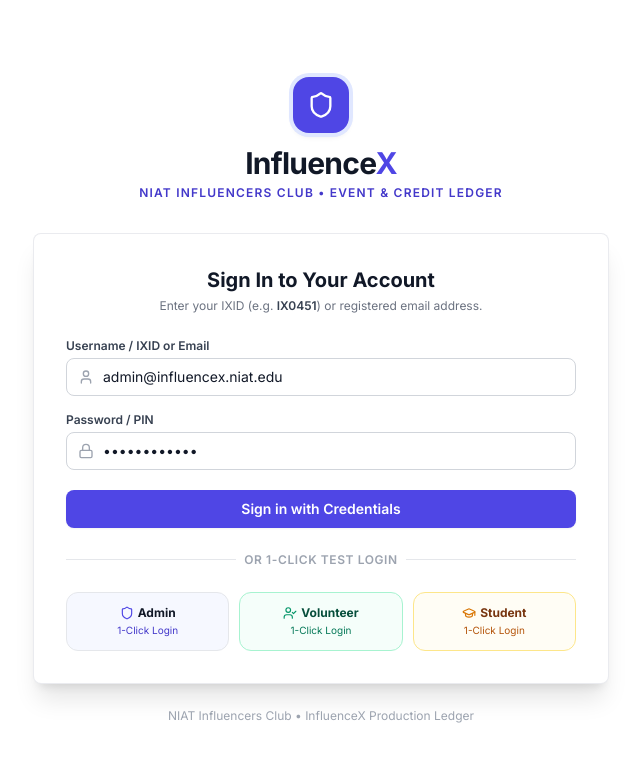
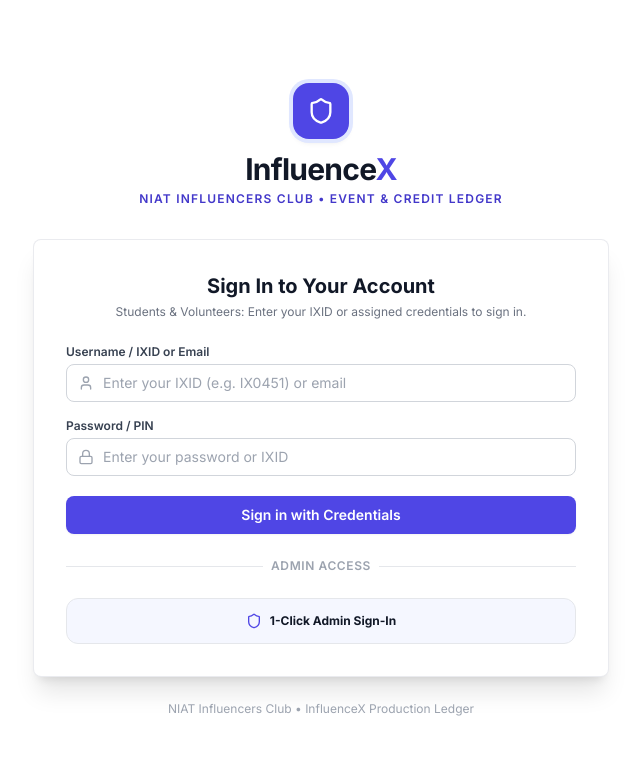
Before and after one commit to shankss-18/influenceX, a React (Vite) app in the folder client/: page /login in a window 1280 px wide. Shown: the top 762 px of the page, without its empty margins (319-959 px from the left). Built offline with nearby package versions, Linux system fonts and the light colour scheme; no server answers.

Commit message:
UI Cleanup & Vercel API Proxy: remove volunteer/student sample login buttons, allow only 1-click admin login, and add Vercel API proxy rewrite

```diff
--- a/client/src/pages/LoginPage.tsx
+++ b/client/src/pages/LoginPage.tsx
@@ -11,8 +11,8 @@ export const LoginPage: React.FC = () => {
   const location = useLocation();
   const { login, isAuthenticated, user } = useAuth();
 
-  const [identifier, setIdentifier] = useState<string>('admin@influencex.niat.edu');
-  const [password, setPassword] = useState<string>('Admin@123456');
+  const [identifier, setIdentifier] = useState<string>('');
+  const [password, setPassword] = useState<string>('');
   const [isLoading, setIsLoading] = useState<boolean>(false);
   const [activeRoleLoading, setActiveRoleLoading] = useState<string | null>(null);
   const [errorMsg, setErrorMsg] = useState<string | null>(null);
@@ -102,7 +102,7 @@ export const LoginPage: React.FC = () => {
             <div className="text-center mb-6">
               <h2 className="text-xl font-bold text-gray-900">Sign In to Your Account</h2>
               <p className="text-xs text-gray-500 mt-1">
-                Enter your IXID (e.g. <span className="font-semibold text-gray-700">IX0451</span>) or registered email address.
+                Students & Volunteers: Enter your IXID or assigned credentials to sign in.
               </p>
             </div>
 
@@ -125,7 +125,7 @@ export const LoginPage: React.FC = () => {
                 <Input
                   type="text"
                   required
-                  placeholder="e.g. IX0451 or admin@influencex.niat.edu"
+                  placeholder="Enter your IXID (e.g. IX0451) or email"
                   value={identifier}
                   onChange={(e) => setIdentifier(e.target.value)}
                   leftIcon={<User className="w-4 h-4 text-gray-400" />}
@@ -140,7 +140,7 @@ export const LoginPage: React.FC = () => {
                 <Input
                   type="password"
                   required
-                  placeholder="••••••••••••"
+                  placeholder="Enter your password or IXID"
                   value={password}
                   onChange={(e) => setPassword(e.target.value)}
                   leftIcon={<Lock className="w-4 h-4 text-gray-400" />}
@@ -168,65 +168,25 @@ export const LoginPage: React.FC = () => {
               </div>
               <div className="relative flex justify-center text-xs uppercase">
                 <span className="bg-white px-2 text-gray-400 font-semibold tracking-wider">
-                  Or 1-Click Test Login
+                  Admin Access
                 </span>
               </div>
             </div>
 
-            {/* Quick 1-Click Role Login Buttons */}
-            <div className="grid grid-cols-1 sm:grid-cols-3 gap-2.5">
-              {/* 1. Admin Button */}
+            {/* Admin 1-Click Login Button */}
+            <div>
               <button
                 type="button"
                 disabled={isLoading}
                 onClick={() =>
                   handleQuickLogin('admin@influencex.niat.edu', 'Admin@123456', 'Administrator')
                 }
-                className="p-3 rounded-xl border border-brand-200 bg-brand-50/50 hover:bg-brand-100 hover:border-brand-400 transition-all text-center cursor-pointer disabled:opacity-60"
+                className="w-full p-3.5 rounded-xl border border-brand-200 bg-brand-50/60 hover:bg-brand-100 hover:border-brand-300 transition-all text-center cursor-pointer disabled:opacity-60 flex items-center justify-center gap-2 group"
               >
-                <div className="text-xs font-bold text-brand-900 flex items-center justify-center gap-1">
-                  <Shield className="w-3.5 h-3.5 text-brand-600" />
-                  Admin
-                </div>
-                <div className="text-[10px] text-brand-700 mt-0.5">
-                  {activeRoleLoading === 'Administrator' ? 'Signing in...' : '1-Click Login'}
-                </div>
-              </button>
-
-              {/* 2. Volunteer Button */}
-              <button
-                type="button"
-                disabled={isLoading}
-                onClick={() =>
-                  handleQuickLogin('volunteer@influencex.niat.edu', 'Volunteer@123456', 'Volunteer')
-                }
-                className="p-3 rounded-xl border border-emerald-200 bg-emerald-50/50 hover:bg-emerald-100 hover:border-emerald-400 transition-all text-center cursor-pointer disabled:opacity-60"
-              >
-                <div className="text-xs font-bold text-emerald-900 flex items-center justify-center gap-1">
-                  <UserCheck className="w-3.5 h-3.5 text-emerald-600" />
-                  Volunteer
-                </div>
-                <div className="text-[10px] text-emerald-700 mt-0.5">
-                  {activeRoleLoading === 'Volunteer' ? 'Signing in...' : '1-Click Login'}
-                </div>
-              </button>
-
-              {/* 3. Student Button */}
-              <button
-                type="button"
-                disabled={isLoading}
-                onClick={() =>
-                  handleQuickLogin('student@influencex.niat.edu', 'Student@123456', 'Student')
-                }
-                className="p-3 rounded-xl border border-amber-200 bg-amber-50/50 hover:bg-amber-100 hover:border-amber-400 transition-all text-center cursor-pointer disabled:opacity-60"
-              >
-                <div className="text-xs font-bold text-amber-900 flex items-center justify-center gap-1">
-                  <GraduationCap className="w-3.5 h-3.5 text-amber-600" />
-                  Student
-                </div>
-                <div className="text-[10px] text-amber-700 mt-0.5">
-                  {activeRoleLoading === 'Student' ? 'Signing in...' : '1-Click Login'}
-                </div>
+                <Shield className="w-4 h-4 text-brand-600 group-hover:scale-110 transition-transform" />
+                <span className="text-xs font-bold text-brand-900">
+                  {activeRoleLoading === 'Administrator' ? 'Signing in as Admin...' : '1-Click Admin Sign-In'}
+                </span>
               </button>
             </div>
           </CardContent>
```
Also changed, not shown: client/vercel.json.
